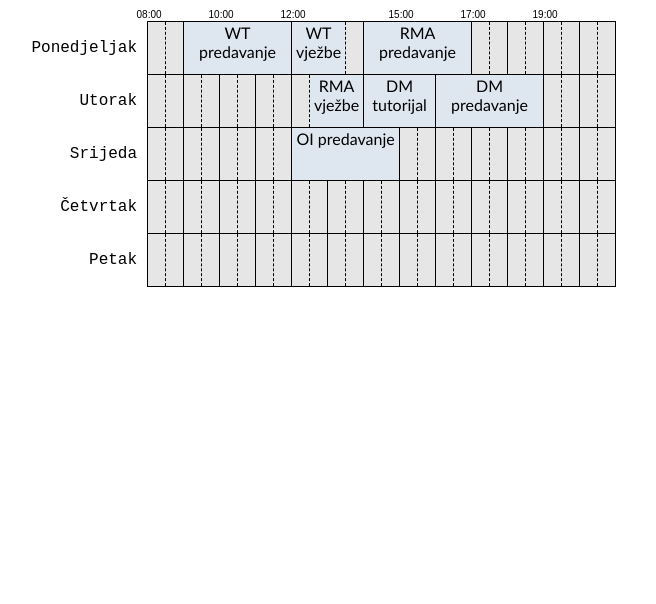
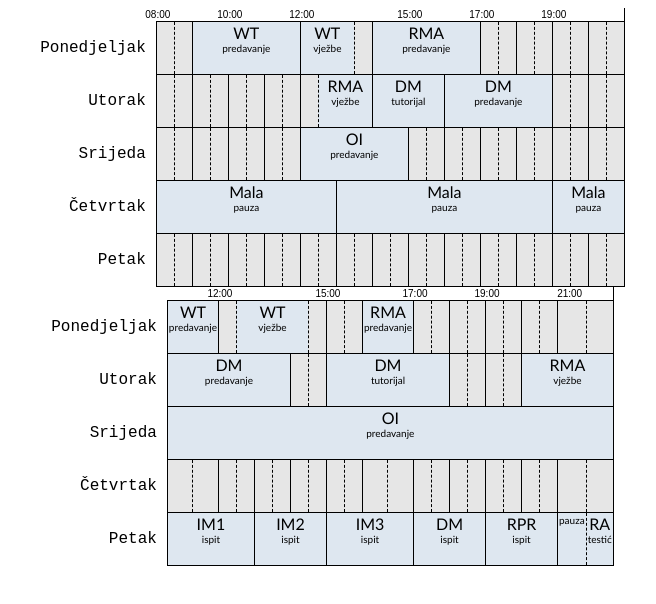
Before and after one commit to sspahic2/CollegeSchedule, a plain HTML site: page spirala2/zadatak1/spirala2rasporedi.html in a window 1280 px wide. Shown: the whole page, without its empty margins (308-964 px from the left). Drawn offline with Linux system fonts and the light colour scheme.

Commit message:
Sve funkcionice kako treba

```diff
--- a/spirala2/zadatak1/iscrtaj.js
+++ b/spirala2/zadatak1/iscrtaj.js
@@ -1,17 +1,18 @@
 const vremena = [0, 2, 4, 6, 8, 10, 12, 15, 17, 19, 21, 23];
-var spaseniDani = [];
 
 function iscrtajRaspored(div, dani, satPocetak, satKraj) {
 
-    var prviRed;
+    if(div == undefined) {
+        alert("Greška. Div nije kreiran!");
+        return;
+    }
 
     if(satPocetak >= satKraj || provjeriCjelobrojnost(satPocetak, satKraj)) {
         let text = document.createTextNode("Greška");
         div.appendChild(text);
         return;
     }
-
-    spaseniDani = dani;
+    var prviRed;
 
     var table = document.createElement("table");
     table.setAttribute("id", "tabela");
@@ -38,7 +39,7 @@ function iscrtajRaspored(div, dani, satPocetak, satKraj) {
     table.appendChild(grupa);
 
     let red = document.createElement("tr");
-    for(let i = satPocetak; i < (satKraj-satPocetak)*2; i+=0.5) {
+    for(let i = satPocetak; i < satKraj; i+=0.5) {
         let headerSat = document.createElement("th");
         if(headerVrijemeNiz.includes(i)) {
             headerSat.setAttribute("colspan", "2");
@@ -77,27 +78,28 @@ function iscrtajRaspored(div, dani, satPocetak, satKraj) {
 }
 
 function dodajAktivnost(raspored, naziv, tip, vrijemePocetak, vrijemeKraj, dan) {
-    if(raspored == null || raspored.firstChild == null) {
+    if(raspored == null || raspored.firstChild == null ) {
         alert("Greška - raspored nije kreiran");
         return;
     }
+    var tabela = document.getElementById(raspored.getAttribute("id")).firstChild.nextSibling;
+    let x = indeksReda(dan, tabela);
+    let duz = skontajDuzinu(x, tabela);
 
-    if(!Number.isInteger(vrijemePocetak/0.5) || !spaseniDani.includes(dan)
-        || !Number.isInteger(vrijemeKraj/0.5) || vrijemePocetak >= vrijemeKraj) {
+    let test = skontajPocetak(tabela) + duz*0.5;
+    if(!Number.isInteger(vrijemePocetak/0.5) || x < 0
+        || !Number.isInteger(vrijemeKraj/0.5) || vrijemePocetak >= vrijemeKraj || skontajPocetak(tabela)>vrijemePocetak
+        || test < vrijemeKraj) {
         alert("Greška - u rasporedu ne postoji dan ili vrijeme u kojem pokušavate dodati termin");
+        return;
     }
-    let x = spaseniDani.indexOf(dan)+1;
-    let duz = skontajDuzinu(x);
-    let pocetakSati = skontajPocetak();
-    let pocetakIndeks = skontajPocetakIndeks();
-    if(pocetakIndeks != 0) {
-        pocetakSati--;
-    }
-    let red = document.getElementById("tabela").rows[x].cells;
+
+    let pocetakSati = skontajPocetak(tabela);
+    let red = tabela.rows[x].cells;
+
     for(let i = 1; i < duz; i++) {
         if(pocetakSati == vrijemePocetak) {
             let celija = red[i];
-            console.log(i);
             if(celija.className != "") {
                 alert("Greška - već postoji termin u rasporedu u zadanom vremenu");
                     return;
@@ -106,16 +108,46 @@ function dodajAktivnost(raspored, naziv, tip, vrijemePocetak, vrijemeKraj, dan)
             celija.classList.add("zauzeto");
 
             celija.setAttribute("colspan", ((vrijemeKraj - vrijemePocetak)*2).toString());
-            let text = document.createTextNode(naziv + " \n " + tip);
+            let text = document.createTextNode(naziv);
             celija.appendChild(text);
+
+            let pomocniDiv = document.createElement("div");
+            pomocniDiv.setAttribute("class", "tekst");
+            text = document.createTextNode(tip);
+            pomocniDiv.appendChild(text);
+            celija.appendChild(pomocniDiv);
+
             let duzina = red.length;
-            for(let j = duzina-1; j > duzina - (vrijemeKraj - vrijemePocetak)*2;j--){
-                console.log(j);
-                document.getElementById("tabela").rows[x].cells[j].remove();
-            }
-            break;
+            let zaObrisati = (vrijemeKraj - vrijemePocetak)*2-1;
+            // if(i == duzina-zaObrisati-1) {
+                i += zaObrisati;
+                while(zaObrisati > 0) {
+                    let c = red[i];
+
+                    if(c.className == "") {
+                        c.remove();
+                        zaObrisati--;
+                    }
+                    i--;
+                }
+                break;
+            // }
+            // i++;
+            // while(zaObrisati > 0) {
+            //     let ce = red[i];
+            //     if(ce.className == "") {
+            //         ce.remove();
+            //         zaObrisati--;
+            //     }
+            //     i++;
+            // }
+            // break;
+
+            // for(let j = duzina-1; j > duzina - (vrijemeKraj - vrijemePocetak)*2;j--){
+            //     tabela.rows[x].cells[j].remove();
+            // }
+            // break;
         }
-        //i += red[i].getAttribute("colspan") != null ? red[i].getAttribute("colspan") - 1 : 0;
         pocetakSati +=  red[i].getAttribute("colspan") != null ? red[i].getAttribute("colspan")/2 : 0.5;
     }
 }
@@ -124,10 +156,10 @@ function provjeriCjelobrojnost(broj1, broj2) {
     return !(Number.isInteger(broj1) && Number.isInteger(broj2))
 }
 
-function skontajDuzinu(red) {
+function skontajDuzinu(red, tabela) {
     let velicina = 0;
-    for(let i = 0; i < document.getElementById("tabela").rows[red].cells.length; i++) {
-        let celija = document.getElementById("tabela").rows[red].cells[i];
+    for(let i = 0; i < tabela.rows[red].cells.length; i++) {
+        let celija = tabela.rows[red].cells[i];
         velicina++;
         if(celija.className !=""
         && celija.className !="dan") {
@@ -137,15 +169,18 @@ function skontajDuzinu(red) {
     return velicina;
 }
 
-function skontajPocetak() {
+function skontajPocetak(tabela) {
     let pocetak = -1;
 
-    let prviRed = document.getElementById("tabela").rows[0].cells;
+    let prviRed = tabela.rows[0].cells;
 
     for(let i = 0; i < prviRed.length; i++) {
         if(prviRed[i].getAttribute("colspan") != null) {
             let text = prviRed[i].innerHTML;
             pocetak = parseInt(text.substr(0,2)[0] == "0" ? text.substr(0,2)[1] : text.substr(0,2));
+            if(i > 0) {
+                pocetak--;
+            }
             break;
         }
     }
@@ -157,21 +192,14 @@ function skontajPocetak() {
     return pocetak;
 }
 
-function skontajPocetakIndeks() {
-    let indeks = -1;
+function indeksReda(dan, tabela) {
+    var indeks = -1;
 
-    let prviRed = document.getElementById("tabela").rows[0].cells;
-
-    for(let i = 0; i < prviRed.length; i++) {
-        if(prviRed[i].getAttribute("colspan") != null) {
-            indeks=i;
+    for(let i = 0; i < tabela.rows.length; i++) {
+        if(tabela.rows[i].cells[0].innerHTML == dan) {
+            indeks = i;
             break;
         }
     }
-
-    if( indeks < 0) {
-        indeks = 0;
-    }
-
     return indeks;
 }
--- a/spirala2/zadatak1/spirala2rasporedi.js
+++ b/spirala2/zadatak1/spirala2rasporedi.js
@@ -8,5 +8,26 @@ function pozovi() {
     dodajAktivnost(okvir,"DM","tutorijal",14,16,"Utorak");
     dodajAktivnost(okvir,"DM","predavanje",16,19,"Utorak");
     dodajAktivnost(okvir,"OI","predavanje",12,15,"Srijeda");
+    dodajAktivnost(okvir,"Mala","pauza",13,19,"Četvrtak");
+    dodajAktivnost(okvir,"Mala","pauza",8,13,"Četvrtak");
+    dodajAktivnost(okvir,"Mala","pauza",19,21,"Četvrtak");
+
+    var okvir1 = document.getElementById("container2");
+    iscrtajRaspored(okvir1, ["Ponedjeljak","Utorak","Srijeda","Četvrtak","Petak"], 11, 22);
+    dodajAktivnost(okvir1,"WT","predavanje",11,12,"Ponedjeljak");
+    dodajAktivnost(okvir1,"WT","vježbe",12.5,14.5,"Ponedjeljak");
+    dodajAktivnost(okvir1,"RMA","predavanje",16,17,"Ponedjeljak");
+    dodajAktivnost(okvir1,"DM","tutorijal",15,18,"Utorak");
+    dodajAktivnost(okvir1,"DM","predavanje",11,14,"Utorak");
+    dodajAktivnost(okvir1,"RMA","vježbe",20,22,"Utorak");
+    dodajAktivnost(okvir1,"OI","predavanje",11,22,"Srijeda");
+
+    dodajAktivnost(okvir1,"IM1","ispit",11,13,"Petak");
+    dodajAktivnost(okvir1,"IM2","ispit",13,15,"Petak");
+    dodajAktivnost(okvir1,"IM3","ispit",15,17,"Petak");
+    dodajAktivnost(okvir1,"DM","ispit",17,19,"Petak");
+    dodajAktivnost(okvir1,"RPR","ispit",19,21,"Petak");
+    dodajAktivnost(okvir1,"","pauza",21,21.5,"Petak");
+    dodajAktivnost(okvir1,"RA","testić",21.5,22,"Petak");
 
 }
--- a/spirala2/zadatak1/style.css
+++ b/spirala2/zadatak1/style.css
@@ -1,9 +1,9 @@
 @media only screen and (max-width: 600px) {
-    tr:first-child > th {
-        display: none;
+    tr.first > th {
+        display: none !important;
     }
 
-    table {
+    div > table {
         margin: auto;
     }
 
@@ -11,7 +11,7 @@
         display: none;
     }
 
-    td.zauzeto {
+    td.zauzeto, th.dan {
         display: block;
     }
 
```
Lines whose indentation alone changed are shown as unchanged.
